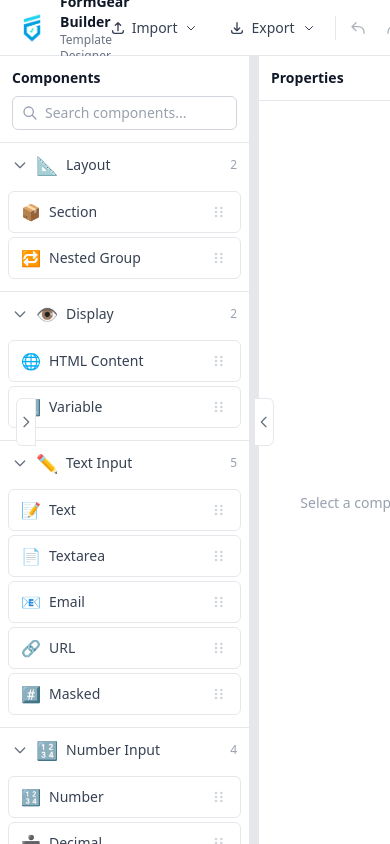
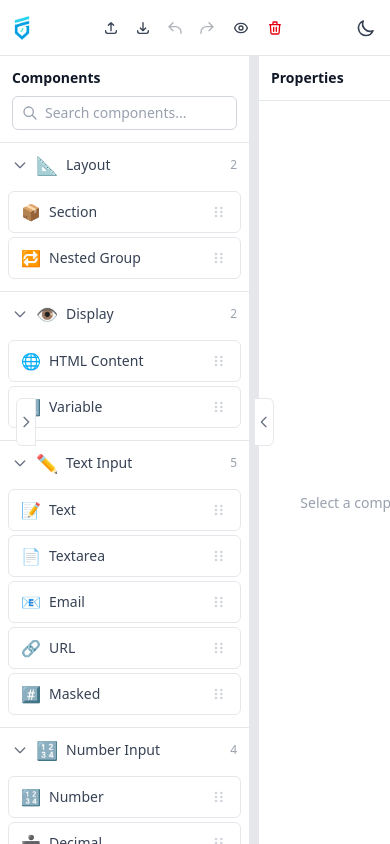
Before and after one commit to IPDS-59/form-gear-builder, a Vue app: page / in a window 390 px wide. Built offline with nearby package versions, Linux system fonts and the light colour scheme.

Commit message:
fix: make toolbar responsive and hide actions in preview mode

```diff
--- a/src/components/layout/Toolbar.vue
+++ b/src/components/layout/Toolbar.vue
@@ -105,26 +105,29 @@ function handleRedo() {
 </script>
 
 <template>
-  <header class="h-14 bg-white dark:bg-gray-800 border-b border-gray-200 dark:border-gray-700 px-4 flex items-center justify-between shrink-0">
+  <header class="h-14 bg-white dark:bg-gray-800 border-b border-gray-200 dark:border-gray-700 px-2 sm:px-4 flex items-center justify-between shrink-0">
     <!-- Left: Logo and Title -->
-    <div class="flex items-center gap-3">
-      <img src="/FormGear.png" alt="FormGear" class="w-8 h-8" />
-      <div>
+    <div class="flex items-center gap-2 sm:gap-3">
+      <img src="/FormGear.png" alt="FormGear" class="w-7 h-7 sm:w-8 sm:h-8" />
+      <div class="hidden sm:block">
         <h1 class="text-sm font-semibold text-gray-900 dark:text-white">FormGear Builder</h1>
         <p class="text-xs text-gray-500 dark:text-gray-400">Template Designer</p>
       </div>
     </div>
 
     <!-- Center: Actions -->
-    <div class="flex items-center gap-2">
-      <!-- Import -->
-      <div class="relative group">
-        <button class="px-3 py-1.5 text-sm text-gray-700 dark:text-gray-200 hover:bg-gray-100 dark:hover:bg-gray-700 rounded-md flex items-center gap-1.5">
+    <div class="flex items-center gap-1 sm:gap-2">
+      <!-- Import - Hidden in preview mode -->
+      <div v-if="!uiStore.previewMode" class="relative group">
+        <button
+          class="p-1.5 sm:px-3 sm:py-1.5 text-sm text-gray-700 dark:text-gray-200 hover:bg-gray-100 dark:hover:bg-gray-700 rounded-md flex items-center gap-1.5"
+          title="Import"
+        >
           <svg class="w-4 h-4" fill="none" stroke="currentColor" viewBox="0 0 24 24">
             <path stroke-linecap="round" stroke-linejoin="round" stroke-width="2" d="M4 16v1a3 3 0 003 3h10a3 3 0 003-3v-1m-4-8l-4-4m0 0L8 8m4-4v12" />
           </svg>
-          Import
-          <svg class="w-3 h-3 ml-0.5" fill="none" stroke="currentColor" viewBox="0 0 24 24">
+          <span class="hidden md:inline">Import</span>
+          <svg class="w-3 h-3 ml-0.5 hidden sm:block" fill="none" stroke="currentColor" viewBox="0 0 24 24">
             <path stroke-linecap="round" stroke-linejoin="round" stroke-width="2" d="M19 9l-7 7-7-7" />
           </svg>
         </button>
@@ -148,14 +151,17 @@ function handleRedo() {
         </div>
       </div>
 
-      <!-- Export -->
-      <div class="relative group">
-        <button class="px-3 py-1.5 text-sm text-gray-700 dark:text-gray-200 hover:bg-gray-100 dark:hover:bg-gray-700 rounded-md flex items-center gap-1.5">
+      <!-- Export - Hidden in preview mode -->
+      <div v-if="!uiStore.previewMode" class="relative group">
+        <button
+          class="p-1.5 sm:px-3 sm:py-1.5 text-sm text-gray-700 dark:text-gray-200 hover:bg-gray-100 dark:hover:bg-gray-700 rounded-md flex items-center gap-1.5"
+          title="Export"
+        >
           <svg class="w-4 h-4" fill="none" stroke="currentColor" viewBox="0 0 24 24">
             <path stroke-linecap="round" stroke-linejoin="round" stroke-width="2" d="M4 16v1a3 3 0 003 3h10a3 3 0 003-3v-1m-4-4l-4 4m0 0l-4-4m4 4V4" />
           </svg>
-          Export
-          <svg class="w-3 h-3 ml-0.5" fill="none" stroke="currentColor" viewBox="0 0 24 24">
+          <span class="hidden md:inline">Export</span>
+          <svg class="w-3 h-3 ml-0.5 hidden sm:block" fill="none" stroke="currentColor" viewBox="0 0 24 24">
             <path stroke-linecap="round" stroke-linejoin="round" stroke-width="2" d="M19 9l-7 7-7-7" />
           </svg>
         </button>
@@ -185,9 +191,11 @@ function handleRedo() {
         </div>
       </div>
 
-      <div class="w-px h-6 bg-gray-200 dark:bg-gray-700" />
+      <!-- Divider - Hidden in preview mode -->
+      <div v-if="!uiStore.previewMode" class="w-px h-6 bg-gray-200 dark:bg-gray-700 hidden sm:block" />
 
-      <!-- Undo/Redo -->
+      <!-- Undo/Redo - Hidden in preview mode -->
+      <template v-if="!uiStore.previewMode">
         <button
           @click="handleUndo"
           :disabled="!uiStore.canUndo"
@@ -209,13 +217,14 @@ function handleRedo() {
           </svg>
         </button>
 
-      <div class="w-px h-6 bg-gray-200 dark:bg-gray-700" />
+        <div class="w-px h-6 bg-gray-200 dark:bg-gray-700 hidden sm:block" />
+      </template>
 
       <!-- Preview -->
       <button
         @click="uiStore.togglePreview"
         :class="[
-          'px-3 py-1.5 text-sm rounded-md flex items-center gap-1.5',
+          'px-2 py-1.5 sm:px-3 text-sm rounded-md flex items-center gap-1.5',
           uiStore.previewMode
             ? 'bg-blue-600 text-white'
             : 'text-gray-700 dark:text-gray-200 hover:bg-gray-100 dark:hover:bg-gray-700'
@@ -225,23 +234,25 @@ function handleRedo() {
           <path stroke-linecap="round" stroke-linejoin="round" stroke-width="2" d="M15 12a3 3 0 11-6 0 3 3 0 016 0z" />
           <path stroke-linecap="round" stroke-linejoin="round" stroke-width="2" d="M2.458 12C3.732 7.943 7.523 5 12 5c4.478 0 8.268 2.943 9.542 7-1.274 4.057-5.064 7-9.542 7-4.477 0-8.268-2.943-9.542-7z" />
         </svg>
-        Preview
+        <span class="hidden sm:inline">{{ uiStore.previewMode ? 'Exit Preview' : 'Preview' }}</span>
       </button>
 
-      <!-- Clear -->
+      <!-- Clear - Hidden in preview mode -->
       <button
+        v-if="!uiStore.previewMode"
         @click="clearForm"
-        class="px-3 py-1.5 text-sm text-red-600 dark:text-red-400 hover:bg-red-50 dark:hover:bg-red-900/20 rounded-md flex items-center gap-1.5"
+        class="p-1.5 sm:px-3 sm:py-1.5 text-sm text-red-600 dark:text-red-400 hover:bg-red-50 dark:hover:bg-red-900/20 rounded-md flex items-center gap-1.5"
+        title="Clear"
       >
         <svg class="w-4 h-4" fill="none" stroke="currentColor" viewBox="0 0 24 24">
           <path stroke-linecap="round" stroke-linejoin="round" stroke-width="2" d="M19 7l-.867 12.142A2 2 0 0116.138 21H7.862a2 2 0 01-1.995-1.858L5 7m5 4v6m4-6v6m1-10V4a1 1 0 00-1-1h-4a1 1 0 00-1 1v3M4 7h16" />
         </svg>
-        Clear
+        <span class="hidden md:inline">Clear</span>
       </button>
     </div>
 
     <!-- Right: Settings -->
-    <div class="flex items-center gap-2">
+    <div class="flex items-center gap-1 sm:gap-2">
       <button
         @click="uiStore.toggleDarkMode"
         class="p-1.5 text-gray-700 dark:text-gray-200 hover:bg-gray-100 dark:hover:bg-gray-700 rounded-md"
```
Lines whose indentation alone changed are shown as unchanged.
